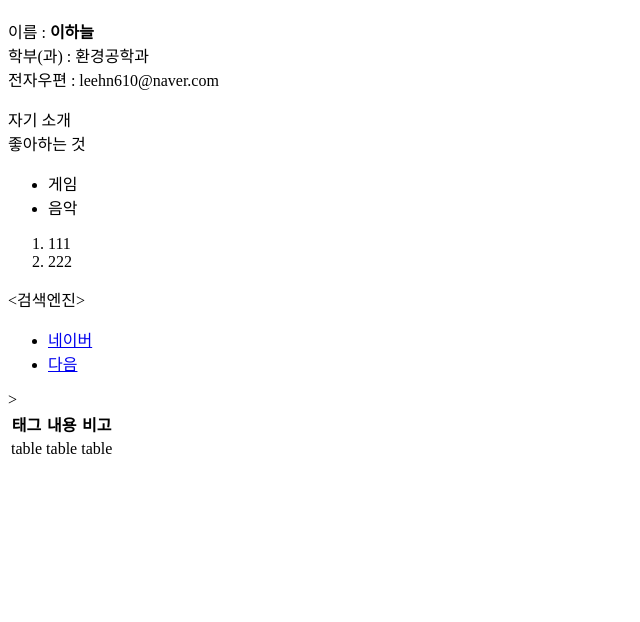
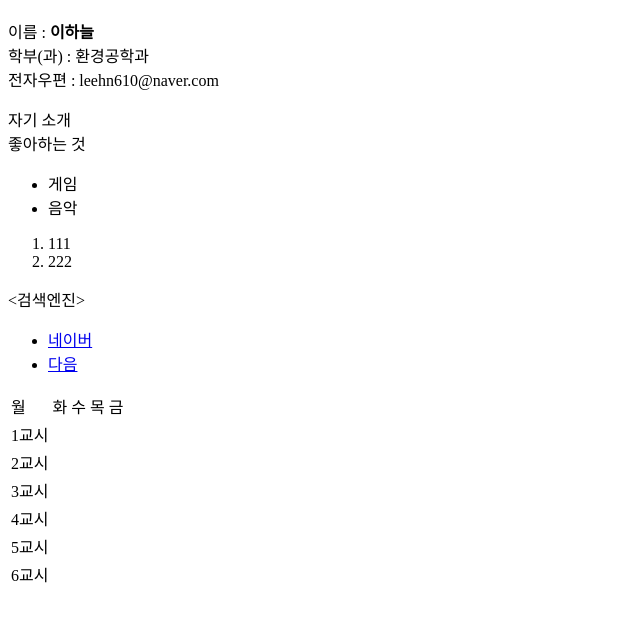
Before and after one commit to leehn610/leehn0610.github.io, a plain HTML site: page index.html in a window 1280 px wide. Shown: the part 74-696 px from the top of the page, without its empty margins (0-640 px from the left). Drawn offline with Linux system fonts and the light colour scheme.

Commit message:
Update index.html

```diff
--- a/index.html
+++ b/index.html
@@ -27,14 +27,59 @@
 
 <table>
     <tr>
-        <th>태그</th>
-        <th>내용</th>
-        <th>비고</th>>
+        <td>월</td>
+        <td>화</td>
+        <td>수</td>
+        <td>목</td>
+        <td>금</td>
     </tr>
     <tr>
-        <td>table</td>
-        <td>table</td>
-        <td>table</td>
+        <td>1교시</td>
+        <td>&nbsp;</td>
+        <td>&nbsp;</td>
+        <td>&nbsp;</td>
+        <td>&nbsp;</td>
+        <td>&nbsp;</td>
+    </tr>
+    <tr>
+        <td>2교시</td>
+        <td>&nbsp;</td>
+        <td>&nbsp;</td>
+        <td>&nbsp;</td>
+        <td>&nbsp;</td>
+        <td>&nbsp;</td>
+    </tr>
+    <tr>
+        <td>3교시</td>
+        <td>&nbsp;</td>
+        <td>&nbsp;</td>
+        <td>&nbsp;</td>
+        <td>&nbsp;</td>
+        <td>&nbsp;</td>
+    </tr>
+    <tr>
+        <td>4교시</td>
+        <td>&nbsp;</td>
+        <td>&nbsp;</td>
+        <td>&nbsp;</td>
+        <td>&nbsp;</td>
+        <td>&nbsp;</td>
+    </tr>
+    <tr>
+        <td>5교시</td>
+        <td>&nbsp;</td>
+        <td>&nbsp;</td>
+        <td>&nbsp;</td>
+        <td>&nbsp;</td>
+        <td>&nbsp;</td>
+    </tr>
+    <tr>
+        <td>6교시</td>
+        <td>&nbsp;</td>
+        <td>&nbsp;</td>
+        <td>&nbsp;</td>
+        <td>&nbsp;</td>
+        <td>&nbsp;</td>
     </tr>
 </table>
 </BODY>
```
